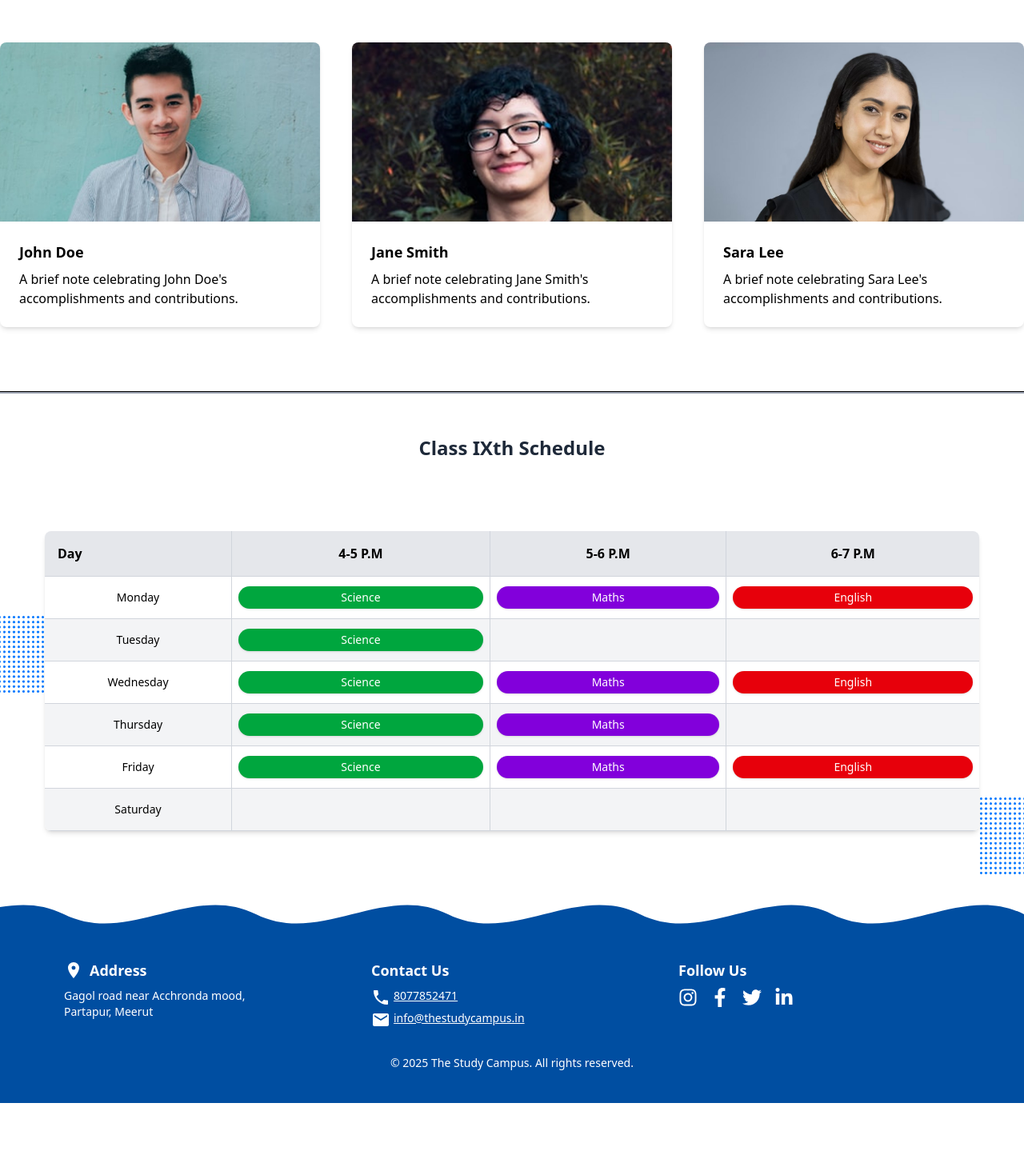
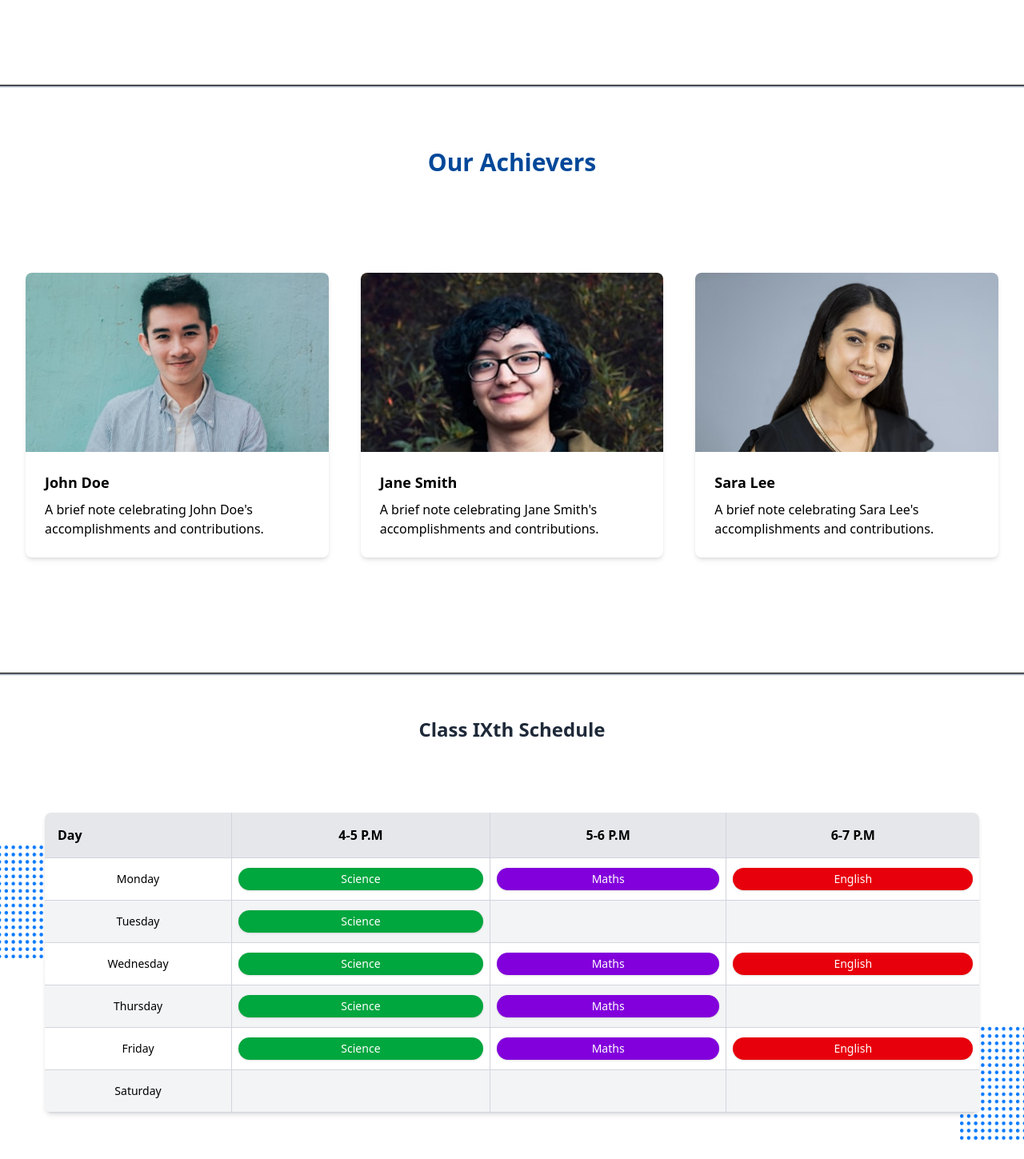
Before and after one commit to tech-saviour/studycampus, a Next.js app: page /classes/ix in a window 1280 px wide. Shown: the part 1164-2613 px from the top of the page at 80% size. Before the commit the page ends 2543 px from the top, so only its background shows below. Built offline with nearby package versions, Linux system fonts and the light colour scheme.

Commit message:
Refactor AchieversSection and ClassSchedule components for improved layout and styling; add decorative dots to enhance visual appeal

```diff
--- a/src/app/classes/ix/page.tsx
+++ b/src/app/classes/ix/page.tsx
@@ -6,7 +6,7 @@ import Image from 'next/image'
 
 export default function AchieversSection() {
   return (
-    <section className="relative py-16 bg-white overflow-hidden" aria-labelledby="class-ixth-heading">
+    <section className="relative py-6 md:py-8 bg-white overflow-hidden" aria-labelledby="class-ixth-heading">
 
       {/* Page Heading */}
       <header className="text-center mb-12">
@@ -19,11 +19,11 @@ export default function AchieversSection() {
 
       {/* Our Faculty Section */}
       <section aria-labelledby="faculty-heading" className="mb-20">
-        <h2 id="faculty-heading" className="text-2xl md:text-3xl font-bold text-[#004899] text-center mb-12">
+        <h2 id="faculty-heading" className="text-2xl md:text-3xl font-bold text-[#004899] text-center py-8 md:py-14">
           Our Faculty
         </h2>
 
-        <div className="grid grid-cols-1 sm:grid-cols-2 lg:grid-cols-3 gap-10 max-w-7xl mx-auto">
+        <div className="grid grid-cols-1 sm:grid-cols-2 lg:grid-cols-3 gap-10 max-w-7xl md:mx-auto py-16 px-8">
           {[
             { name: 'Gopal Sharma', image: '/achiever10.png' },
             { name: 'Priya Pandey', image: '/achiever6.png' },
@@ -54,11 +54,11 @@ export default function AchieversSection() {
 
       {/* Our Achievers Section */}
       <section aria-labelledby="achievers-heading" className="mb-20">
-        <h2 id="achievers-heading" className="text-2xl md:text-3xl font-bold text-[#004899] text-center mb-12">
+        <h2 id="achievers-heading" className="text-2xl md:text-3xl font-bold text-[#004899] text-center py-8 md:py-14">
           Our Achievers
         </h2>
 
-        <div className="grid grid-cols-1 sm:grid-cols-2 lg:grid-cols-3 gap-10 max-w-7xl mx-auto">
+        <div className="grid grid-cols-1 sm:grid-cols-2 lg:grid-cols-3 gap-10 max-w-7xl md:mx-auto py-16 px-8">
           {[
             { name: 'John Doe', image: '/achiever1.png' },
             { name: 'Jane Smith', image: '/achiever2.png' },
--- a/src/app/classes/x/page.tsx
+++ b/src/app/classes/x/page.tsx
@@ -6,7 +6,7 @@ import Image from 'next/image'
 
 export default function AchieversSection() {
   return (
-    <section className="relative py-16 bg-white overflow-hidden" aria-labelledby="class-xth-heading">
+    <section className="relative py-6 md:py-8 bg-white overflow-hidden" aria-labelledby="class-xth-heading">
 
       {/* Page Heading */}
       <header className="text-center mb-12">
@@ -19,11 +19,11 @@ export default function AchieversSection() {
 
       {/* Our Faculty Section */}
       <section aria-labelledby="faculty-heading" className="mb-20">
-        <h2 id="faculty-heading" className="text-2xl md:text-3xl font-bold text-[#004899] text-center mb-12">
+        <h2 id="faculty-heading" className="text-2xl md:text-3xl font-bold text-[#004899] text-center py-8 md:py-14">
           Our Faculty
         </h2>
 
-        <div className="grid grid-cols-1 sm:grid-cols-2 lg:grid-cols-3 gap-10 max-w-7xl mx-auto">
+        <div className="grid grid-cols-1 sm:grid-cols-2 lg:grid-cols-3 gap-10 max-w-7xl md:mx-auto py-16 px-8">
           {[
             { name: 'Gopal Sharma', image: '/achiever10.png' },
             { name: 'Priya Pandey', image: '/achiever6.png' },
@@ -54,11 +54,11 @@ export default function AchieversSection() {
 
       {/* Our Achievers Section */}
       <section aria-labelledby="achievers-heading" className="mb-20">
-        <h2 id="achievers-heading" className="text-2xl md:text-3xl font-bold text-[#004899] text-center mb-12">
+        <h2 id="achievers-heading" className="text-2xl md:text-3xl font-bold text-[#004899] text-center py-6 md:py-8">
           Our Achievers
         </h2>
 
-        <div className="grid grid-cols-1 sm:grid-cols-2 lg:grid-cols-3 gap-10 max-w-7xl mx-auto">
+        <div className="grid grid-cols-1 sm:grid-cols-2 lg:grid-cols-3 gap-10 max-w-7xl md:mx-auto py-16 px-8">
           {[
             { name: 'John Doe', image: '/achiever1.png' },
             { name: 'Jane Smith', image: '/achiever2.png' },
--- a/src/app/classes/xi/page.tsx
+++ b/src/app/classes/xi/page.tsx
@@ -6,7 +6,7 @@ import Image from 'next/image'
 
 export default function AchieversSection() {
   return (
-    <section className="relative py-16 bg-white overflow-hidden" aria-labelledby="class-xith-heading">
+    <section className="relative py-6 md:py-8 bg-white overflow-hidden" aria-labelledby="class-xith-heading">
 
       {/* Page Heading */}
       <header className="text-center mb-12">
@@ -19,11 +19,11 @@ export default function AchieversSection() {
 
       {/* Our Faculty Section */}
       <section aria-labelledby="faculty-heading" className="mb-20">
-        <h2 id="faculty-heading" className="text-2xl md:text-3xl font-bold text-[#004899] text-center mb-12">
+        <h2 id="faculty-heading" className="text-2xl md:text-3xl font-bold text-[#004899] text-center py-8 md:py-14">
           Our Faculty
         </h2>
 
-        <div className="grid grid-cols-1 sm:grid-cols-2 lg:grid-cols-3 gap-10 max-w-7xl mx-auto">
+        <div className="grid grid-cols-1 sm:grid-cols-2 lg:grid-cols-3 gap-10 max-w-7xl md:mx-auto py-8 px-8">
           {[
             { name: 'Gopal Sharma', image: '/achiever10.png' },
             { name: 'Priya Pandey', image: '/achiever6.png' },
@@ -54,11 +54,11 @@ export default function AchieversSection() {
 
       {/* Our Achievers Section */}
       <section aria-labelledby="achievers-heading" className="mb-20">
-        <h2 id="achievers-heading" className="text-2xl md:text-3xl font-bold text-[#004899] text-center mb-12">
+        <h2 id="achievers-heading" className="text-2xl md:text-3xl font-bold text-[#004899] text-center  py-8 md:py-14">
           Our Achievers
         </h2>
 
-        <div className="grid grid-cols-1 sm:grid-cols-2 lg:grid-cols-3 gap-10 max-w-7xl mx-auto">
+        <div className="grid grid-cols-1 sm:grid-cols-2 lg:grid-cols-3 gap-10 max-w-7xl md:mx-auto py-16 px-8">
           {[
             { name: 'John Doe', image: '/achiever1.png' },
             { name: 'Jane Smith', image: '/achiever2.png' },
--- a/src/components/AboutFounder.tsx
+++ b/src/components/AboutFounder.tsx
@@ -5,10 +5,28 @@ import Image from 'next/image';
 const AboutFounder = () => {
   return (
     <section
-      className="bg-white text-gray-800 w-full py-40 px-6 md:px-20"
+    className="relative bg-white text-gray-800 w-full py-40 px-6 md:px-20"
     aria-label="About Our Founder"
   >
-      <div className="max-w-7xl mx-auto flex flex-col md:flex-row items-center md:items-center gap-8">
+    {/* Left Dots */}
+    <Image
+      src="/dots.png"
+      alt="dots pattern left"
+      width={80}
+      height={200}
+      className="hidden md:block absolute left-0 top-1/5 z-10"
+    />
+
+    {/* Right Dots */}
+    <Image
+      src="/dots.png"
+      alt="dots pattern right"
+      width={80}
+      height={200}
+      className="hidden md:block absolute rotate-180 right-0 top-2/3 z-10"
+    />
+
+    <div className="relative z-20 max-w-7xl mx-auto flex flex-col md:flex-row items-center md:items-center gap-8">
         {/* Text Content */}
         <div className="flex-1 text-center sm:text-start space-y-4">
           <h2 className="text-xl md:text-2xl font-bold">
@@ -23,19 +41,20 @@ const AboutFounder = () => {
         </div>
 
       {/* Founder Image */}
-        <div className="  flex justify-center md:justify-end ">
+      <div className="flex justify-center md:justify-end">
         <div className="relative border-[20px] border-blue-900 rounded-md w-48 h-56 md:w-56 md:h-64 shadow-lg">
           <Image
-              src="/founder.jpg" // replace with your image path in /public
+            src="/founder.jpg"
             alt="Founder - Er. Lakshay Sharma"
             fill
-              className="object-cover "
+            className="object-cover"
             priority
           />
         </div>
       </div>
     </div>
   </section>
+
   );
 };
 
--- a/src/components/AchieversSection.tsx
+++ b/src/components/AchieversSection.tsx
@@ -20,7 +20,7 @@ export default function AchieversSection() {
         alt="dots pattern right"
         width={80}
         height={200}
-        className="z-0 block absolute right-0 top-2/3"
+        className="z-0 rotate-180 block absolute right-0 top-2/3"
       />
 
       <h2 className="text-3xl font-bold text-[#004899] text-center mb-12 font-[600]">
--- a/src/components/ClassSchedule.tsx
+++ b/src/components/ClassSchedule.tsx
@@ -1,4 +1,6 @@
 "use client";
+
+import Image from "next/image";
 
 export default function ClassSchedule() {
   const schedule = [
@@ -34,8 +36,25 @@ export default function ClassSchedule() {
   const times = ["4-5 P.M", "5-6 P.M", "6-7 P.M"];
 
   return (
-    <section className="py-4 px-4 bg-white relative">
-      <div className="container md:p-10 mx-auto">
+    <section className="relative py-4 px-4 bg-white overflow-hidden">
+  {/* Decorative Dots */}
+  <Image
+    src="/dots.png"
+    alt="dots pattern left"
+    width={80}
+    height={200}
+    className="hidden md:block absolute left-0 top-1/5 z-0 pointer-events-none"
+  />
+  <Image
+    src="/dots.png"
+    alt="dots pattern right"
+    width={80}
+    height={200}
+    className="hidden md:block absolute rotate-180 right-0 top-2/3 z-0 pointer-events-none"
+  />
+
+  {/* Content container */}
+  <div className="relative z-10 container md:p-10 mx-auto">
     <div className="overflow-x-auto rounded-lg shadow-md">
       <table className="min-w-full border-collapse">
         <thead>
@@ -57,7 +76,9 @@ export default function ClassSchedule() {
               key={rowIndex}
               className={rowIndex % 2 === 0 ? "bg-white" : "bg-gray-100"}
             >
-                  <td className=" p-2 md:p-4 md:font-medium border-t text-xs md:text-sm border-gray-300">{row.day}</td>
+              <td className="p-2 md:p-4 md:font-medium border-t text-xs md:text-sm border-gray-300">
+                {row.day}
+              </td>
               {times.map((time, colIndex) => {
                 const slot = row.slots.find((s) => s.time === time);
                 return (
@@ -88,10 +109,7 @@ export default function ClassSchedule() {
       </table>
     </div>
   </div>
+</section>
 
-      {/* Decorative Dots */}
-      <div className="hidden md:block absolute left-0 top-1/3 w-24 h-24 bg-[url('/dots.png')] bg-contain bg-no-repeat"></div>
-      <div className="hidden md:block absolute rotate-180 right-0 top-4/5 w-24 h-24 bg-[url('/dots.png')] bg-contain bg-no-repeat"></div>
-    </section>
   );
 }
```
Also changed, not shown: src/app/classes/xii/page.tsx (+5 -5 lines). Lines whose indentation alone changed are shown as unchanged.
